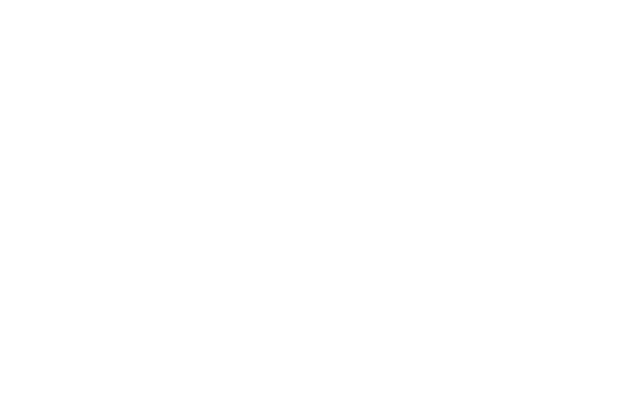
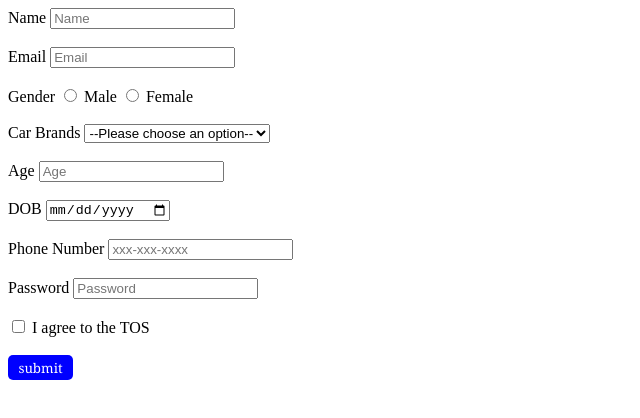
Before and after one commit to acciojob/signup-form-car-prithvirajbarad, a website: page main.html in a window 1280 px wide. Shown: the whole page, without its empty margins (0-640 px from the left). Drawn offline with Linux system fonts and the light colour scheme.

Commit message:
created a submission

```diff
--- a/main.html
+++ b/main.html
@@ -4,13 +4,64 @@
 
 <head>
 	<link rel="stylesheet" href="styles.css">
+	<style>
+		button{
+	background: none;
+	border: none;
+	color: white;
+	background-color: blue;
+	cursor: pointer;
+	height: 25px;
+	width: 65px;
+	font-family: georgia;
+	font-weight: 500;
+	border-radius: 5px
+}
+button:hover{
+	background-color: red;
+	height: 30px;
+	width: 70px;
+	transition: .2s ease;
+	font-weight: 700;
+	border-radius: 10px;
+}
+	</style>
 </head>
 
 <body>
 	<!-- the entire body must be written by student -->
+	<form action="" method="post">
+      <label for="name">Name</label>
+      <input type="text" id="name" required placeholder="Name"><br><br>
+      <label for="email">Email</label>
+      <input type="text" id="email" required placeholder="Email"><br><br>
+      <label for="gender">Gender</label>
+      <input type="radio" name="gender" id="gender_m" required>
+		<label>Male</label>
+      <input type="radio" name="gender" id="gender_f"required>
+		<label for="gender_m">Female</label><br><br>
+      <label for="cars">Car Brands</label>
+      <select name="cars" id="cars" required aria-placeholder="--Please choose an option-">
+		  <option value="">--Please choose an option--</option>
+         <option value="banze">benze</option>
+         <option value="bmw">BMW</option>
+         <option value="scarpio">scarpio</option>
+      </select><br><br>
+      <label for="age">Age</label>
+      <input type="number" name="age" required id="age" placeholder="Age"> <br><br>
+      <label for="dob">DOB</label>
+      <input type="date" name="dob" id="dob" required><br><br>
+      <label for="tel">Phone Number</label>
+      <input type="tel" name="tel" id="tel" placeholder="xxx-xxx-xxxx"><br><br>
+      <label for="password">Password</label>
+      <input type="password" name="password" id="password" required placeholder="Password"><br><br>
+      <input type="checkbox" name="" id="tos" required>
+      <label for="tos">I agree to the TOS</label><br><br>
+	  <button type="submit">submit</button>
+   </form>
     <script type="text/javascript" src="./script.js">
 </script>
 
 </body>
 
-</html>
+</html
```
